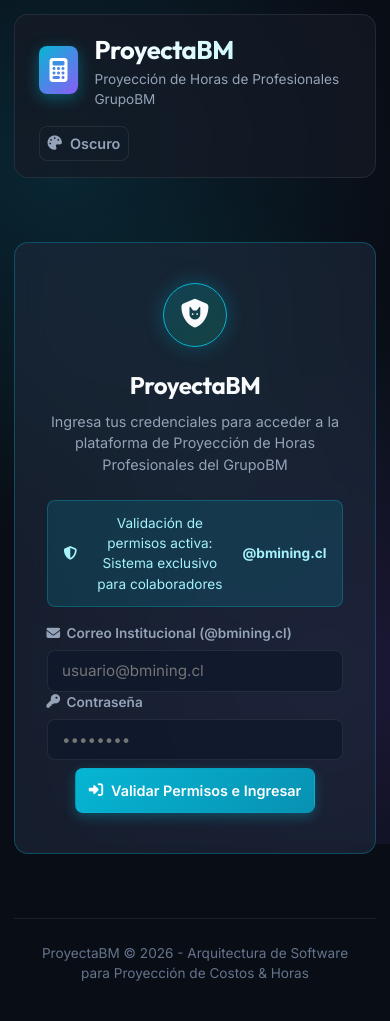
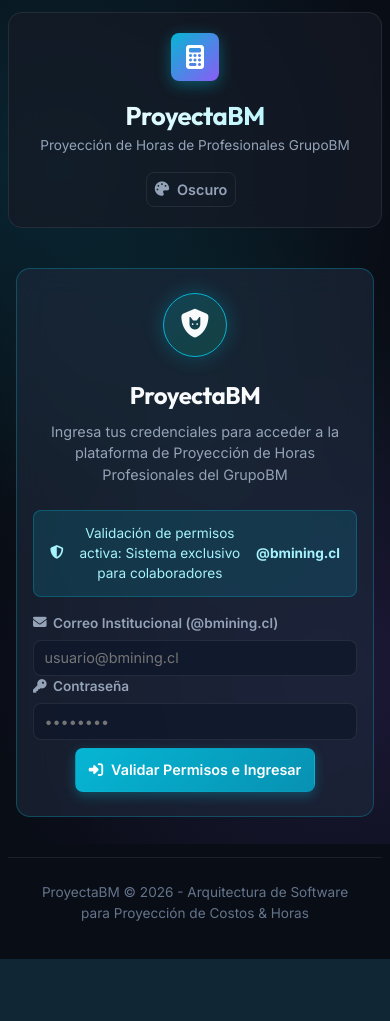
Before and after one commit to soporte-BM/HourCast, a Flask app: page / in a window 390 px wide. After the commit the page ends 959 px from the top, so only its background shows below. Run offline with Flask 3, Linux system fonts and the light colour scheme; data comes from the database, SQL or seed files in the repository; both versions use the stored data as it was after the commit.

Commit message:
Feat: implementar reglas de responsividad Mobile-First para telefonos inteligentes y tablets

```diff
--- a/static/css/style.css
+++ b/static/css/style.css
@@ -1419,3 +1419,151 @@ input:checked + .slider-toggle:before {
     font-size: 1.5rem;
     box-shadow: 0 0 16px rgba(16, 185, 129, 0.5);
 }
+
+/* ==========================================================================
+   RESPONSIVE & MOBILE-FIRST MEDIA QUERIES
+   ========================================================================== */
+
+/* Tablets & Small Desktops (<= 1024px) */
+@media (max-width: 1024px) {
+    .kpi-grid {
+        grid-template-columns: repeat(2, 1fr);
+        gap: 1rem;
+    }
+
+    .project-details {
+        grid-template-columns: repeat(2, 1fr);
+        gap: 1rem;
+    }
+}
+
+/* Mobile Devices & Small Tablets (<= 768px) */
+@media (max-width: 768px) {
+    .app-container {
+        padding: 0.75rem 0.5rem;
+    }
+
+    .app-header {
+        flex-direction: column;
+        align-items: center;
+        gap: 1rem;
+        text-align: center;
+        padding: 1.25rem 1rem;
+    }
+
+    .brand {
+        flex-direction: column;
+        align-items: center;
+        text-align: center;
+    }
+
+    .header-actions {
+        width: 100%;
+        justify-content: center;
+        flex-wrap: wrap;
+        gap: 0.5rem;
+    }
+
+    .workspace-panel .panel-header {
+        flex-direction: column;
+        align-items: stretch;
+        gap: 0.75rem;
+        text-align: center;
+    }
+
+    .workspace-actions {
+        width: 100%;
+        justify-content: center;
+        flex-wrap: wrap;
+        gap: 0.5rem;
+    }
+
+    .workspace-actions .btn {
+        flex: 1 1 auto;
+        justify-content: center;
+    }
+
+    .margin-presets {
+        flex-wrap: wrap;
+        justify-content: center;
+        gap: 0.4rem;
+    }
+
+    .preset-btn {
+        flex: 1 1 auto;
+        min-width: 80px;
+        text-align: center;
+        font-size: 0.78rem;
+        padding: 0.45rem 0.6rem;
+    }
+
+    /* Mobile Table Touch Targets & Scroll */
+    .table-responsive {
+        border-radius: var(--radius-sm);
+        border: 1px solid var(--border-glass);
+        -webkit-overflow-scrolling: touch;
+    }
+
+    .projection-table th,
+    .projection-table td {
+        padding: 0.6rem 0.5rem;
+    }
+
+    .form-input,
+    .form-select {
+        font-size: 0.9rem;
+        padding: 0.55rem 0.65rem;
+    }
+}
+
+/* Mobile Phones (<= 640px) */
+@media (max-width: 640px) {
+    .kpi-grid {
+        grid-template-columns: 1fr;
+        gap: 0.75rem;
+    }
+
+    .project-details {
+        grid-template-columns: 1fr;
+        gap: 0.75rem;
+    }
+
+    .gatekeeper-panel {
+        margin: 1.5rem 0.5rem;
+        padding: 1.5rem 1rem;
+    }
+
+    .modal-box {
+        width: 95%;
+        max-height: 92vh;
+        margin: 0 auto;
+        padding: 1.25rem 1rem;
+        display: flex;
+        flex-direction: column;
+    }
+
+    .modal-body {
+        max-height: calc(92vh - 120px);
+        overflow-y: auto;
+    }
+
+    .excel-upload-header {
+        flex-direction: column;
+        align-items: stretch;
+        gap: 0.5rem;
+    }
+
+    .excel-upload-header .btn {
+        width: 100%;
+        justify-content: center;
+    }
+
+    .user-badge {
+        font-size: 0.78rem;
+        padding: 0.35rem 0.65rem;
+    }
+
+    .btn-text {
+        font-size: 0.82rem;
+    }
+}
--- a/templates/index.html
+++ b/templates/index.html
@@ -494,7 +494,7 @@
             <div id="toast-container" class="toast-container"></div>
 
             <!-- Custom JS -->
-            <script src="{{ url_for('static', filename='js/app.js') }}?v=1.5.6"></script>
+            <script src="{{ url_for('static', filename='js/app.js') }}?v=1.6.0"></script>
 </body>
 
 </html>
```
Also changed, not shown: proyectabm.db.
